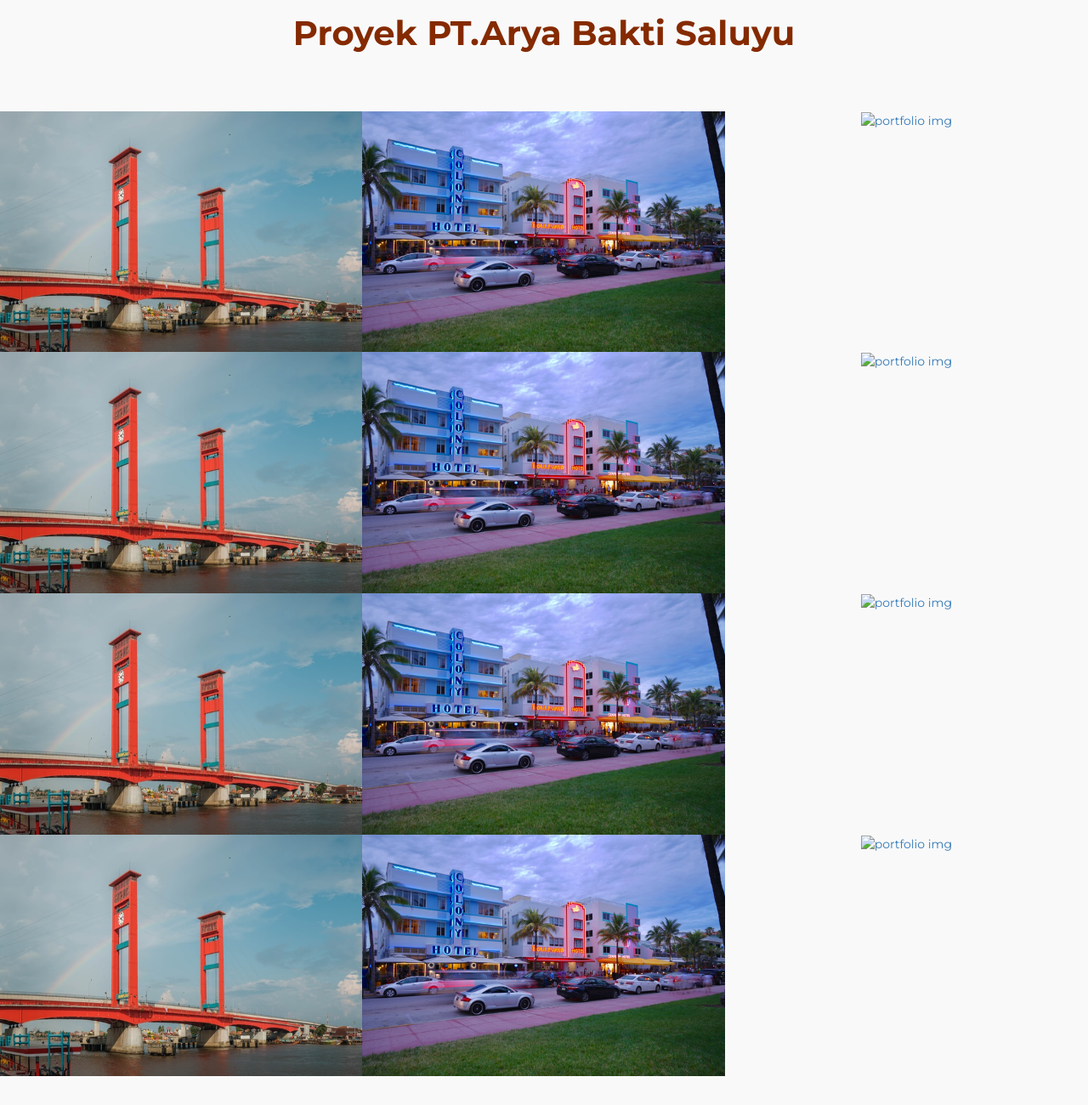
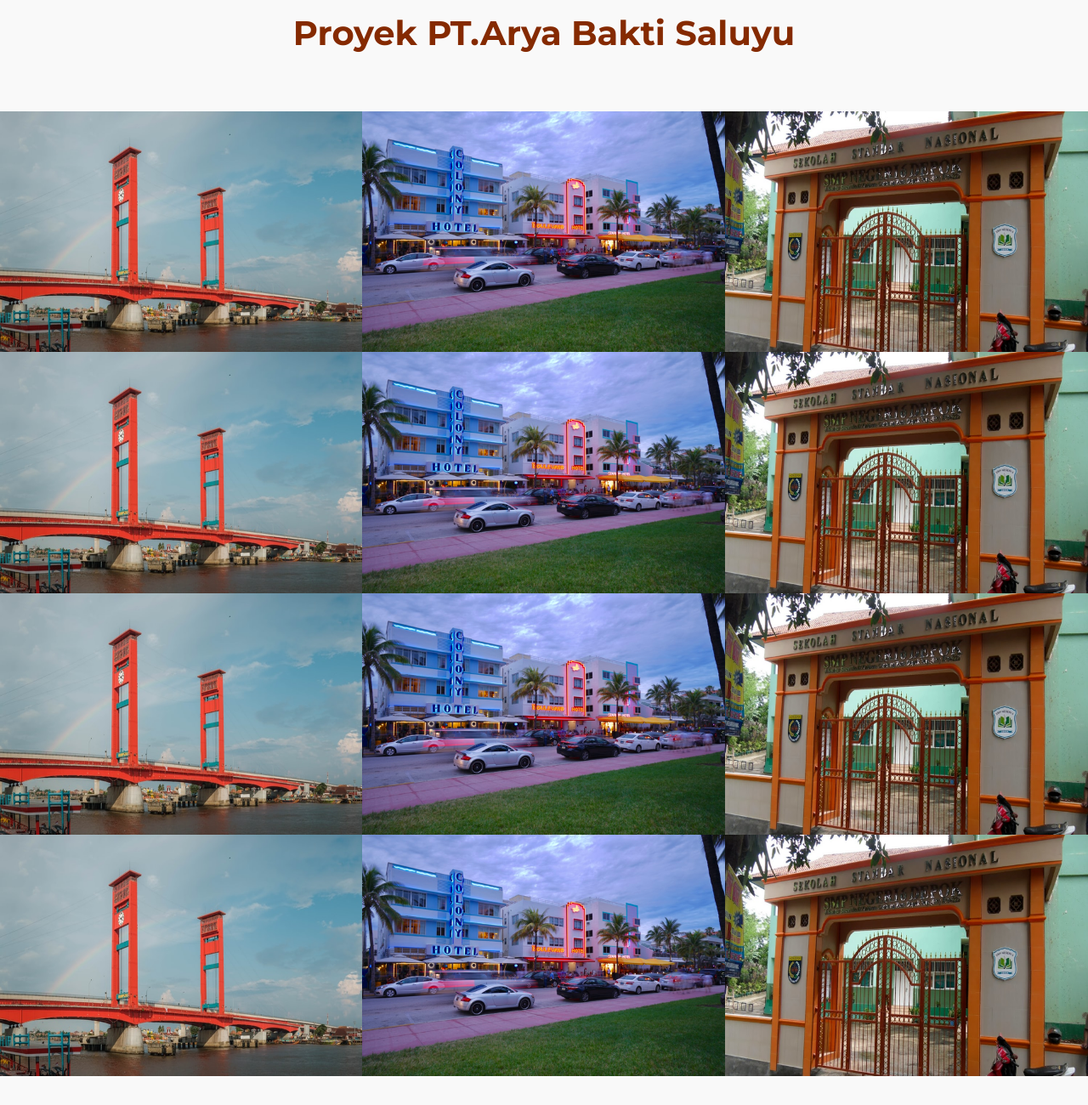
Before and after one commit to harister27/aryabaktisaluyu, a plain HTML site: page index.html in a window 1280 px wide. Shown: the part 3020-4320 px from the top of the page at 85% size. Drawn offline with Linux system fonts and the light colour scheme.

Commit message:
merubah nama gambar

```diff
--- a/index.html
+++ b/index.html
@@ -123,7 +123,7 @@ http://www.templatemo.com/tm-472-blaster
 					</div>
 					<div class="col-md-4 col-sm-4 col-xs-6 wow fadeIn" data-wow-delay="0.9s">
 						<div class="team-wrapper">
-							<img src="images/pagar sekolah.png" class="img-responsive" alt="team img">
+							<img src="images/pagar-sekolah.png" class="img-responsive" alt="team img">
 								<div class="team-des">
 									<h3><img src="images/lingkaran.png" width="30px" height="30px">&nbsp;&nbsp;Saluran</h3>
 								</div>
@@ -148,7 +148,7 @@ http://www.templatemo.com/tm-472-blaster
 
 					<div class="col-md-4 col-sm-4 col-xs-6 wow fadeIn" data-wow-delay="0.9s">
 						<div class="team-wrapper">
-							<img src="images/pagar sekolah.png" class="img-responsive" alt="team img">
+							<img src="images/pagar-sekolah.png" class="img-responsive" alt="team img">
 								<div class="team-des">
 								<h3><img src="images/lingkaran.png" width="30px" height="30px">&nbsp;&nbsp;Pembangunan Jalanan</h3>
 								</div>
@@ -199,7 +199,7 @@ http://www.templatemo.com/tm-472-blaster
                				 </div>
 
                				 <div class="iso-box html mobile col-lg-4 col-md-4 col-sm-6 col-xs-12">
-               				 	<a href="images/pagar sekolah.png" data-lightbox-gallery="portfolio-gallery"><img src="images/pagar sekolah.png" alt="portfolio img"></a>
+               				 	<a href="images/pagar-sekolah.png" data-lightbox-gallery="portfolio-gallery"><img src="images/pagar-sekolah.png" alt="portfolio img"></a>
                				 </div>
 
                				 <div class="iso-box html wordpress mobile col-lg-4 col-md-4 col-sm-6 col-xs-6">
@@ -211,7 +211,7 @@ http://www.templatemo.com/tm-472-blaster
 							</div>
 
 							<div class="iso-box html mobile col-lg-4 col-md-4 col-sm-6 col-xs-12">
-								<a href="images/pagar sekolah.png" data-lightbox-gallery="portfolio-gallery"><img src="images/pagar sekolah.png" alt="portfolio img"></a>
+								<a href="images/pagar-sekolah.png" data-lightbox-gallery="portfolio-gallery"><img src="images/pagar-sekolah.png" alt="portfolio img"></a>
 							</div>
 
 							<div class="iso-box html wordpress mobile col-lg-4 col-md-4 col-sm-6 col-xs-6">
@@ -223,7 +223,7 @@ http://www.templatemo.com/tm-472-blaster
 							</div>
 
 							<div class="iso-box html mobile col-lg-4 col-md-4 col-sm-6 col-xs-12">
-								<a href="images/pagar sekolah.png" data-lightbox-gallery="portfolio-gallery"><img src="images/pagar sekolah.png" alt="portfolio img"></a>
+								<a href="images/pagar-sekolah.png" data-lightbox-gallery="portfolio-gallery"><img src="images/pagar-sekolah.png" alt="portfolio img"></a>
 							</div>
 							<div class="iso-box html wordpress mobile col-lg-4 col-md-4 col-sm-6 col-xs-6">
 								<a href="images/jembatan.png" data-lightbox-gallery="portfolio-gallery"><img src="images/jembatan.png" alt="portfolio img"></a>
@@ -234,7 +234,7 @@ http://www.templatemo.com/tm-472-blaster
 							</div>
 
 							<div class="iso-box html mobile col-lg-4 col-md-4 col-sm-6 col-xs-12">
-								<a href="images/pagar sekolah.png" data-lightbox-gallery="portfolio-gallery"><img src="images/pagar sekolah.png" alt="portfolio img"></a>
+								<a href="images/pagar-sekolah.png" data-lightbox-gallery="portfolio-gallery"><img src="images/pagar-sekolah.png" alt="portfolio img"></a>
 							</div>
 
                			</div>
```
Also changed, not shown: images/pagar-sekolah.png (added).
